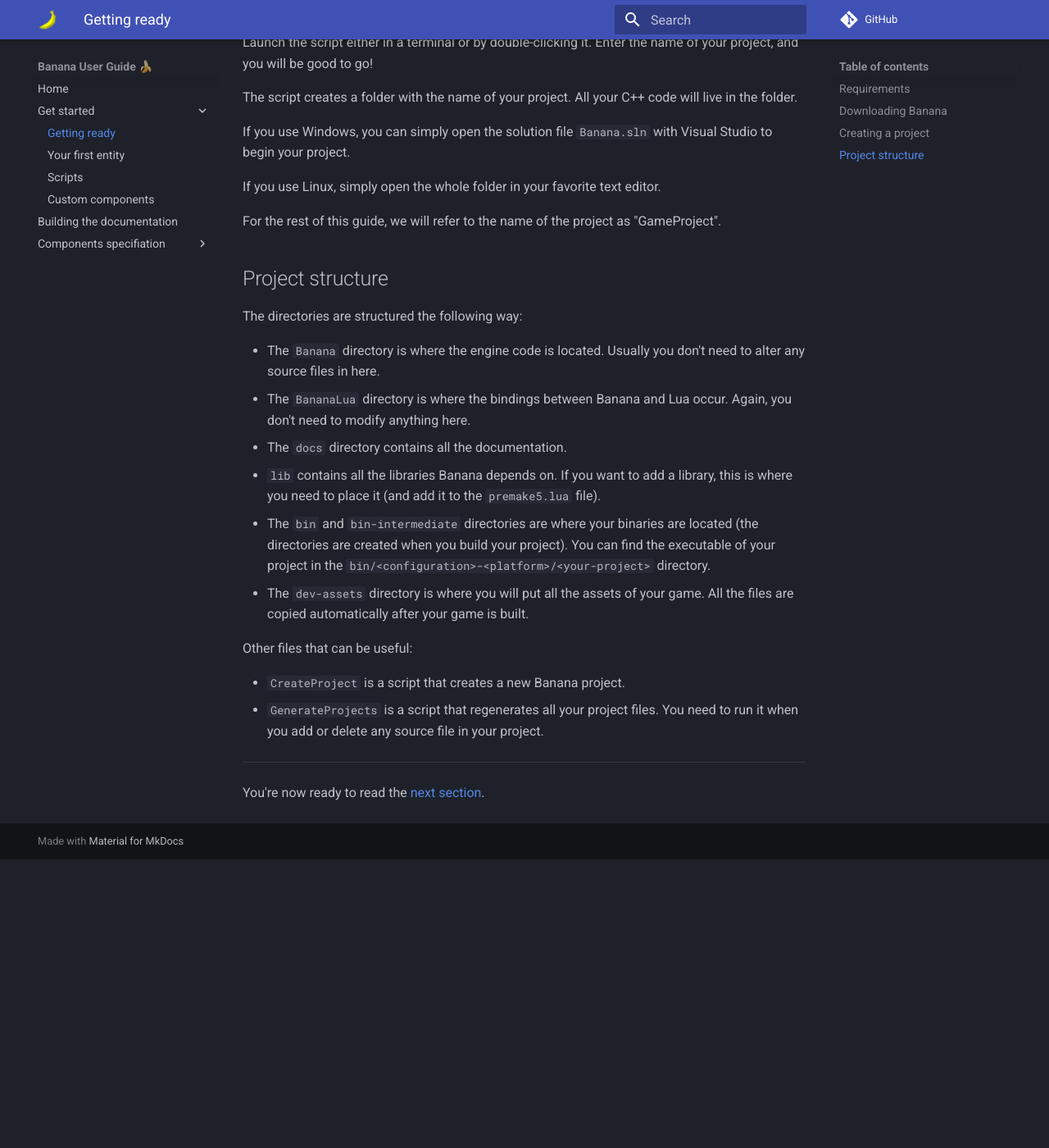
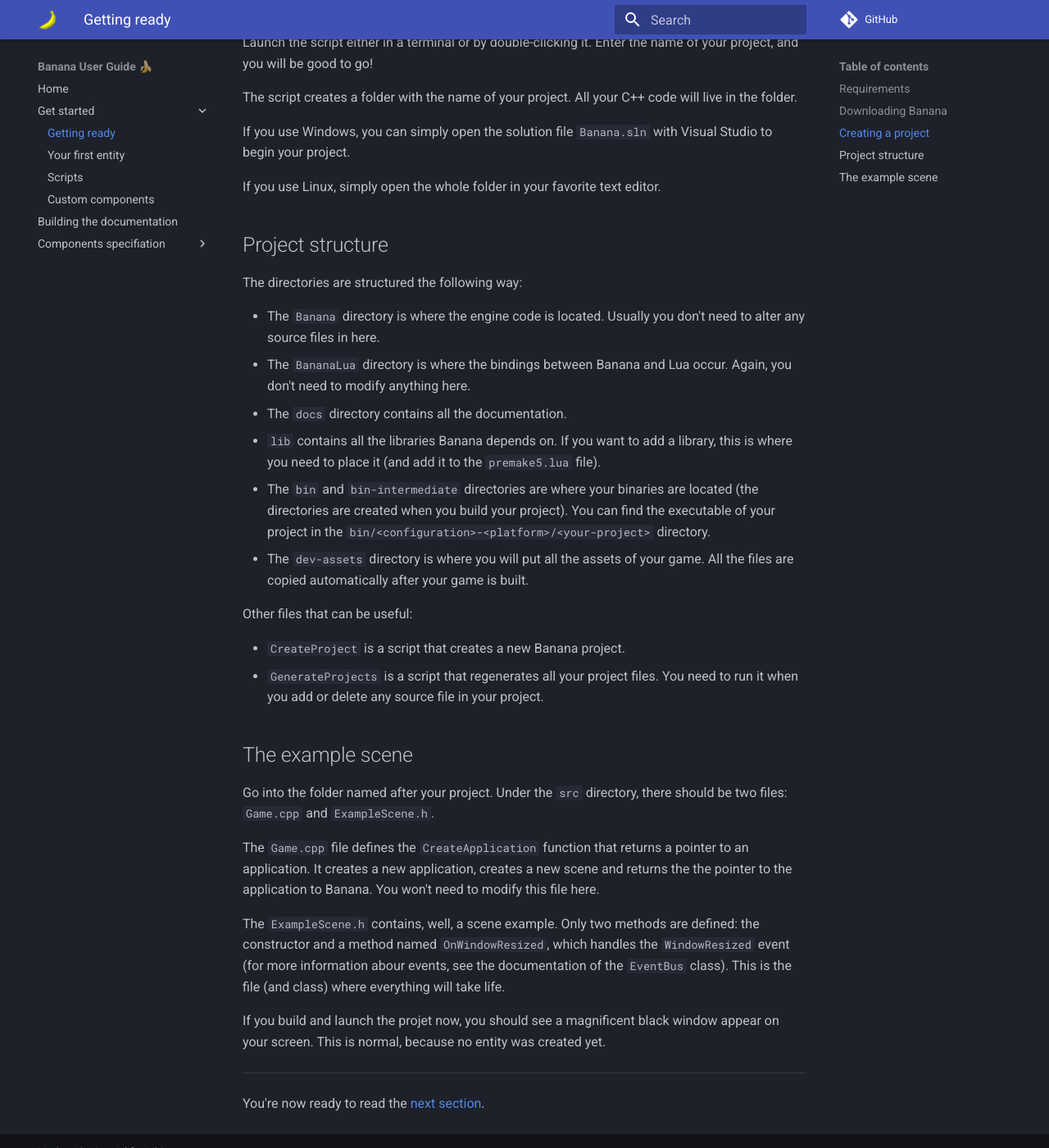
Before and after one commit to TotoooDev/Banana, an MkDocs documentation site: the page built from docs/bananalua/docs/get_started/getting_ready.md, in a window 1280 px wide and 1400 px high, scrolled down 887 px. Shown: the whole window at 82% size. Built offline with MkDocs 1.6.1 and Material for MkDocs 9.7.7, drawn with Linux system fonts in a browser that asks for light colours; comment, search, counter and statistics services are not loaded; before the commit the page ends 1935 px from its top, so only the background shows below that.

```diff
--- a/docs/bananalua/docs/get_started/getting_ready.md
+++ b/docs/bananalua/docs/get_started/getting_ready.md
@@ -31,8 +31,6 @@
 
 If you use Linux, simply open the whole folder in your favorite text editor.
 
-For the rest of this guide, we will refer to the name of the project as "GameProject".
-
 ## Project structure
 
 The directories are structured the following way:
@@ -49,6 +47,16 @@
 - `CreateProject` is a script that creates a new Banana project.
 - `GenerateProjects` is a script that regenerates all your project files. You need to run it when you add or delete any source file in your project.
 
+## The example scene
+
+Go into the folder named after your project. Under the `src` directory, there should be two files: `Game.cpp` and `ExampleScene.h`.
+
+The `Game.cpp` file defines the `CreateApplication` function that returns a pointer to an application. It creates a new application, creates a new scene and returns the the pointer to the application to Banana. You won't need to modify this file here.
+
+The `ExampleScene.h` contains, well, a scene example. Only two methods are defined: the constructor and a method named `OnWindowResized`, which handles the `WindowResized` event (for more information abour events, see the documentation of the `EventBus` class). This is the file (and class) where everything will take life.
+
+If you build and launch the projet now, you should see a magnificent black window appear on your screen. This is normal, because no entity was created yet.
+
 ---
 
 You're now ready to read the [next section](the_first_entity.md).
```
Also changed, not shown: 15 other files.
